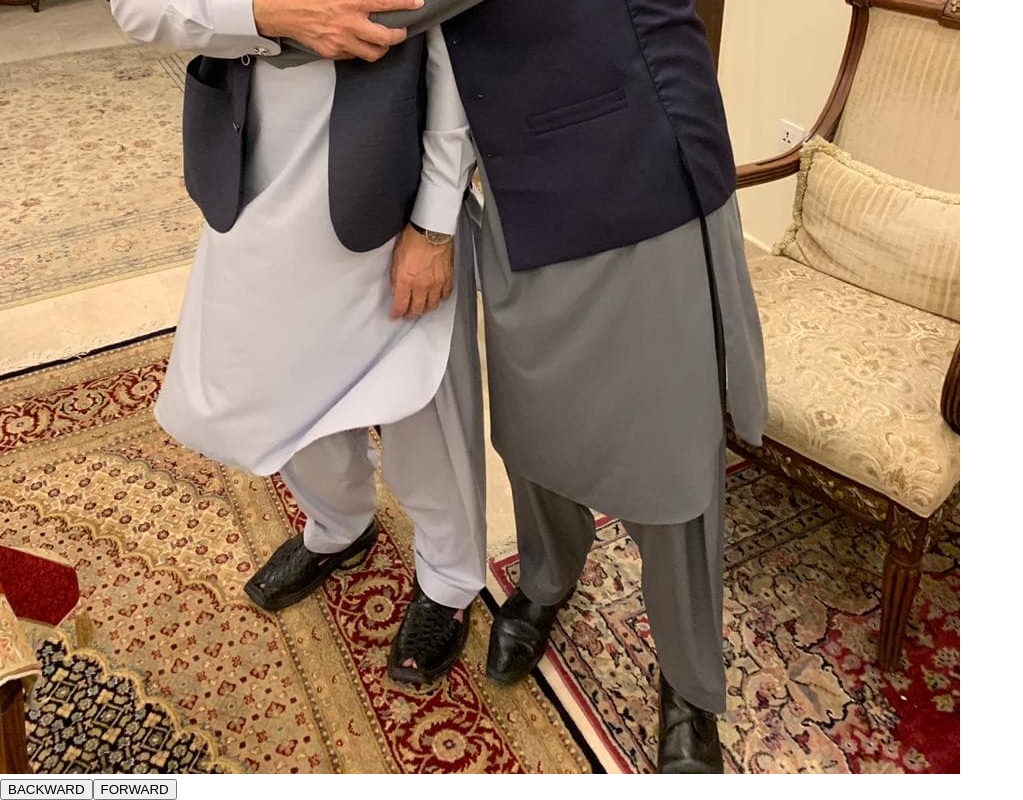
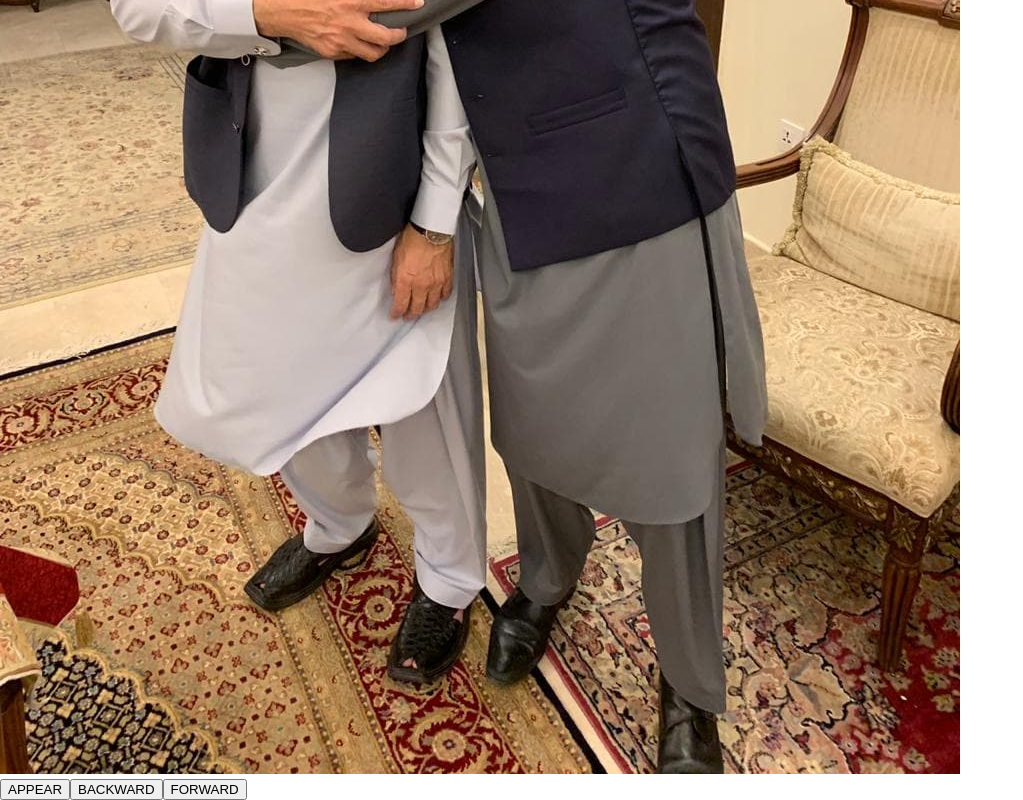
Before and after one commit to anza19/Bored-at-12-30-am-on-a-Friday-night-P, a React (Create React App) app: page / in a window 1280 px wide. Shown: the part 506-1306 px from the top of the page, without its empty margins (0-1023 px from the left). Built offline with nearby package versions, Linux system fonts and the light colour scheme.

Commit message:
WIP: Transition group not working. -_-

```diff
--- a/src/App.js
+++ b/src/App.js
@@ -11,7 +11,7 @@ class App extends React.Component{
     //bind functions
     this.forwardClick = this.forwardClick.bind(this);
     this.backwardClick = this.backwardClick.bind(this);
-
+    this.toggleAppear = this.toggleAppear.bind(this);
 
     //to display the image, I am going to use an array, hack way :P
     const img0  = require('/home/anza95/Desktop/my_personal_project/src/hamza_papa.jpg');
@@ -22,8 +22,15 @@ class App extends React.Component{
     //the state for this component will be the array of images
     this.state = {
       index: 0, //this is the index for the array list
-      imgList: [img0, img1, img2, img3] //this as I mentioned above is the array for the images
+      imgList: [img0, img1, img2, img3], //this as I mentioned above is the array for the images
+      photoAppear: false
     }
+  }
+
+  //In order to perform transitions, I  need a toggle function
+  toggleAppear(){
+      this.setState({photoAppear: !this.state.photoAppear});
+      console.log(this.state.photoAppear);
   }
 
   //Next I need a series of functions that will update the list on clicking and stuff!
@@ -52,8 +59,17 @@ class App extends React.Component{
     return(
       <div>
         <img src={this.state.imgList[this.state.index]} alt=""/> <br/>
-        <button onClick={this.backwardClick}>BACKWARD</button>
-        <button onClick={this.forwardClick}>FORWARD</button>
+        <CSSTransitionGroup
+          in={this.state.index}
+          appear={true}
+          timeout={1000}
+          classNames="fade"
+          unmountOnExit
+          >
+          <button onClick={this.toggleAppear}>APPEAR</button>
+          <button onClick={this.backwardClick}>BACKWARD</button>
+          <button onClick={this.forwardClick}>FORWARD</button>
+        </CSSTransitionGroup>
 
       </div>
     )
```
